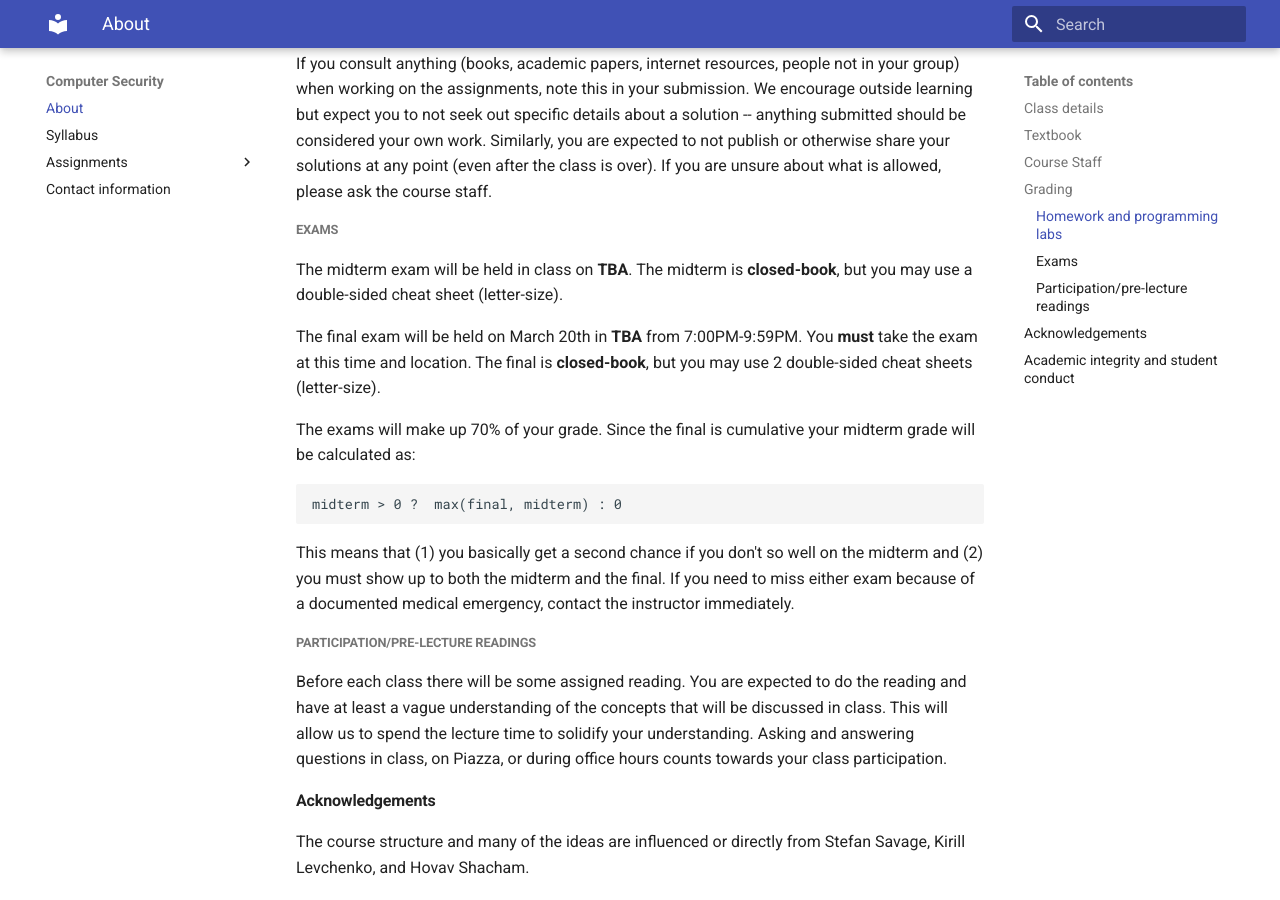
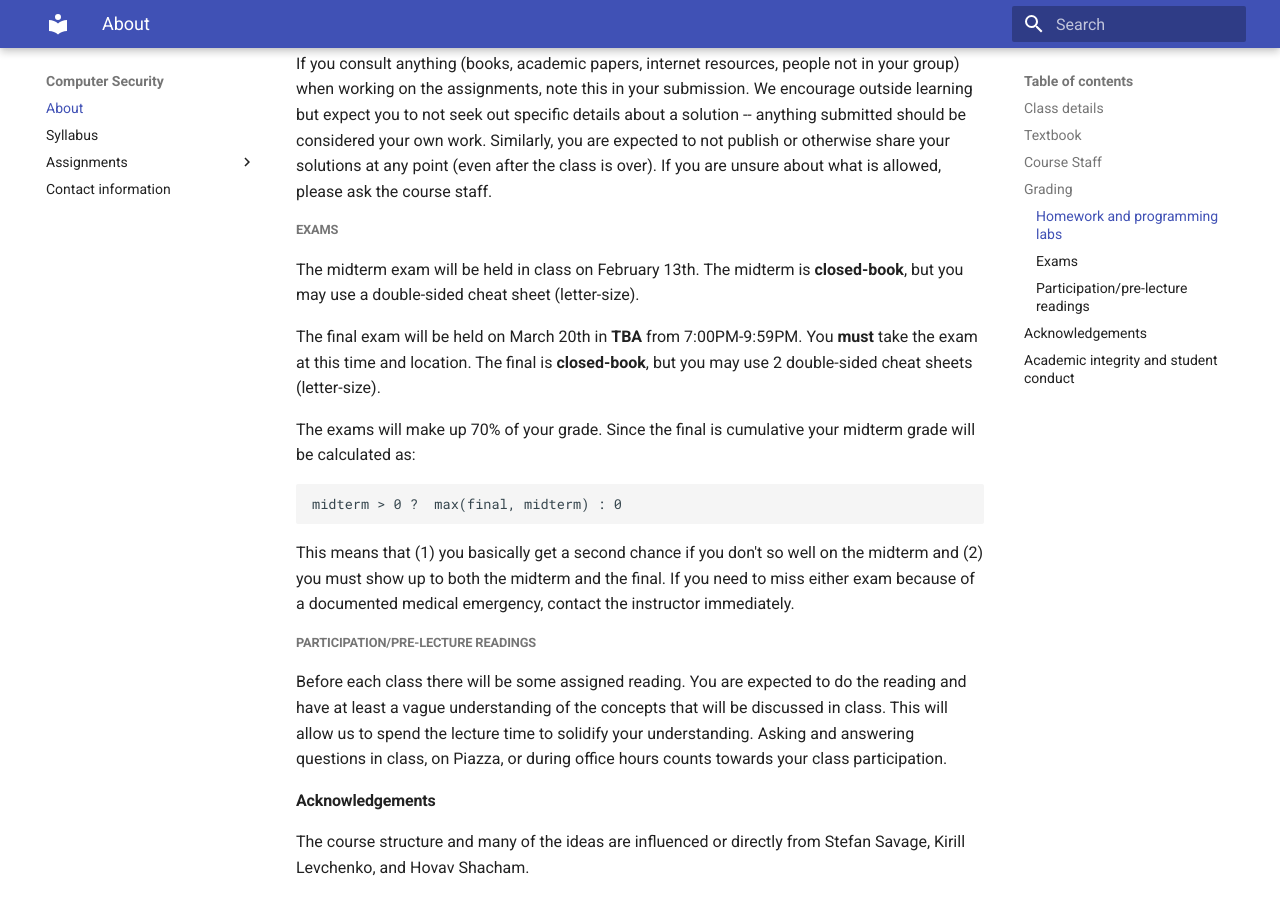
Before and after one commit to PLSysSec/cse127-website, an MkDocs documentation site: the page built from docs/index.md, in a window 1280 px wide and 900 px high, scrolled down 1309 px. Built offline with MkDocs 1.6.1 and Material for MkDocs 9.7.7, drawn with Linux system fonts in a browser that asks for light colours.

Commit message:
add midterm date to homepage

```diff
--- a/docs/index.md
+++ b/docs/index.md
@@ -63,7 +63,7 @@ allowed, please ask the course staff.
 
 ##### Exams
 
-The midterm exam will be held in class on **TBA**. The midterm is
+The midterm exam will be held in class on February 13th. The midterm is
 **closed-book**, but you may use a double-sided cheat sheet (letter-size).
 
 The final exam will be held on March 20th in **TBA** from 7:00PM-9:59PM. You
```
